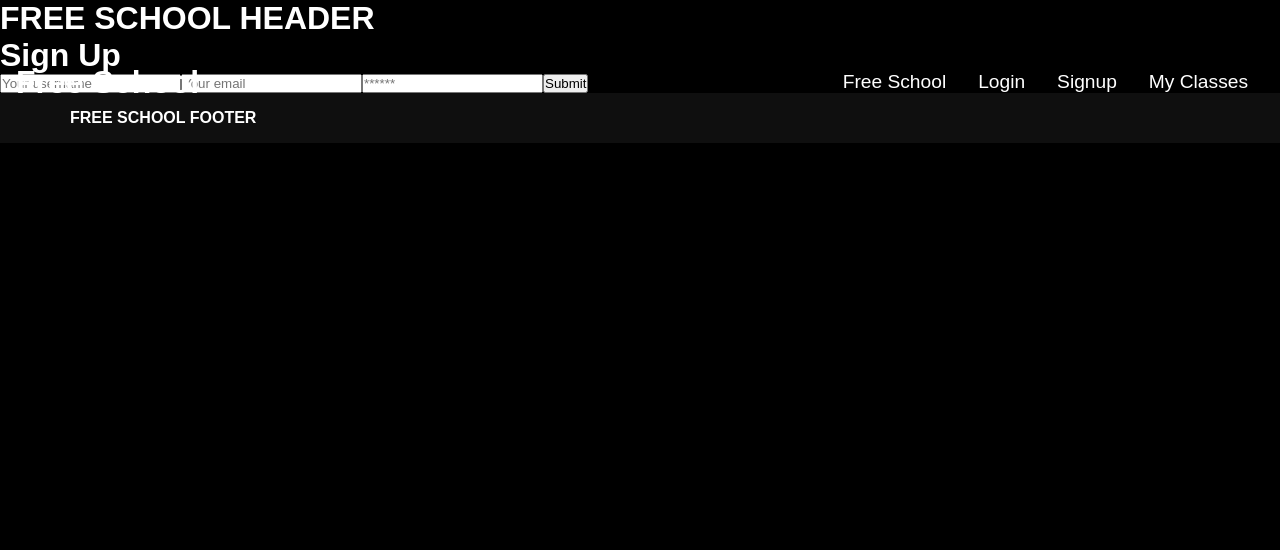
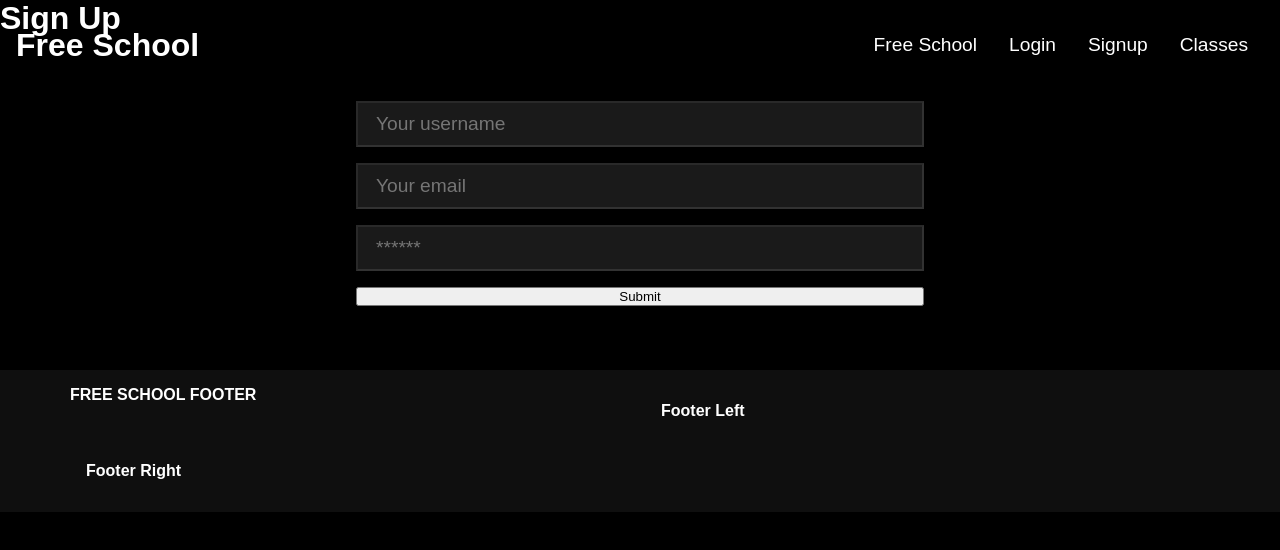
Before and after one commit to reethd/free-school, a React (Create React App) app in the folder client/: page /signup in a window 1280 px wide. Shown: the top 550 px of the page. Built offline with nearby package versions, Linux system fonts and the light colour scheme; a web font is replaced by a local one.

Commit message:
worked on nav and home

```diff
--- a/client/src/App.js
+++ b/client/src/App.js
@@ -8,17 +8,12 @@ import {
 import { setContext } from "@apollo/client/link/context";
 import { BrowserRouter, Route, Routes } from "react-router-dom";
 
-// import Home from "./pages/Home";
+import Home from "./pages/Home";
 import Login from "./pages/Login";
-import Header from "./components/Header";
 import Navbar from "./components/Navbar";
 import Footer from "./components/Footer";
 import MyEvents from "./pages/MyEvents";
 import SignUp from "./pages/SignUp";
-
-const isAuth = require('./utils/isAuth')
-
-// app.use(isAuth);
 
 // Construct our main GraphQL API endpoint
 const httpLink = createHttpLink({
@@ -49,10 +44,9 @@ function App() {
     <div>
       <ApolloProvider client={client}>
         <BrowserRouter>
-          <Header />
           <Navbar />
           <Routes>
-            {/* <Route path="/free-school" element={<Home />}/> */}
+            <Route path="/free-school" element={<Home />}/>
             <Route path="/login" element={<Login />} />
             <Route path="/myevents" element={<MyEvents />} />
             <Route path="/signup" element={<SignUp />} />
--- a/client/src/components/AllEvents.jsx
+++ b/client/src/components/AllEvents.jsx
@@ -4,7 +4,6 @@ import React from 'react'
 const AllEvents = ({events}) => {
   return (
     <div>
-      <h3>All Upcoming Classes</h3>
       <div >
         {events &&
           events.map((event) => (
--- a/client/src/components/Footer.jsx
+++ b/client/src/components/Footer.jsx
@@ -6,6 +6,12 @@ const Footer = () => {
     <div className="footer">
       <div className="footer-container">
       <h4>FREE SCHOOL FOOTER</h4>
+      <div className="left">
+        <h4> Footer Left </h4>
+        </div>
+      <div className="right">
+      <h4> Footer Right </h4>
+        </div>
       </div>
     </div>
   )
--- a/client/src/components/Header.jsx
+++ /dev/null
@@ -1,9 +0,0 @@
-import React from 'react'
-
-const Header = () => {
-  return (
-    <div><h1>FREE SCHOOL HEADER</h1></div>
-  )
-};
-
-export default Header;
--- a/client/src/components/Navbar.jsx
+++ b/client/src/components/Navbar.jsx
@@ -34,7 +34,7 @@ const Navbar = () => {
           <Link to="/signup">Signup</Link>
         </li>
         <li>
-          <Link to="/myevents">My Classes</Link>
+          <Link to="/myevents">Classes</Link>
         </li>
       </ul>
       <div className="hamburger" onClick={handleClick}>
--- a/client/src/index.css
+++ b/client/src/index.css
@@ -24,3 +24,25 @@ text-decoration: none;
 ul{
   list-style-type: none;
 }
+
+label {
+  color: #fff;
+  margin-bottom: 0.5rem;
+}
+
+form{
+  display: flex;
+  flex-direction: column;
+  padding: 4rem 1rem;
+  margin: auto;
+  max-width: 600px;
+}
+
+form input, form textarea {
+  margin-bottom: 1rem;
+  padding: 10px 18px;
+  font-size: 1.2rem;
+  background-color: rgba(255, 255, 255, 0.1);
+  border-color: rgba(255, 255, 255, 0.1);
+  color: #f4f4f4;
+}
--- a/client/src/pages/Home.jsx
+++ b/client/src/pages/Home.jsx
@@ -1,6 +1,6 @@
 import React from 'react'
 import { useQuery } from '@apollo/client';
-import { QUERY_EVENTS} from '../utils/queries';
+import {QUERY_EVENTS} from '../utils/queries';
 import AllEvents from '../components/AllEvents';
 
 const Home = () => {
@@ -13,6 +13,7 @@ const Home = () => {
   return (
     <main>
       <div >
+        <h1>All Upcoming Classes</h1>
         <div className="events-board">
           {loading ? (
             <div>Loading...</div>
--- a/client/src/pages/Login.jsx
+++ b/client/src/pages/Login.jsx
@@ -42,17 +42,15 @@ const Login = (props) => {
 
 
   return(
-    <div>
+    <div className="form">
         <h1>Log in now! Or else!</h1>
     <form onSubmit={handleFormSubmit}>
       <input placeholder="Your username" name="username" value={formState.username} onChange={handleChange} ></input>
       <input placeholder="********" name="password" type="password" value={formState.password} onChange={handleChange} ></input>
-
-        <button type="submit">Submit</button>
-
+      <button type="submit">Submit</button>
     </form>
     </div>
   )
-}
+};
 
 export default Login;
--- a/client/src/utils/mutations.js
+++ b/client/src/utils/mutations.js
@@ -77,8 +77,8 @@ export const REMOVE_STUDENT = gql`
 `;
 
 export const UPDATE_EVENT_TITLE = gql`
-  mutation updateEventTitle($_id: ID!, $title: String!) {
-    updateEventTitle(_id: $_id, title: $title) {
+  mutation updateEventTitle($id: ID!, $title: String!) {
+    updateEventTitle(_id: $id, title: $title) {
       title
     }
   }
--- a/client/src/utils/queries.js
+++ b/client/src/utils/queries.js
@@ -26,7 +26,7 @@ export const QUERY_EVENTS = gql`
     events {
       title
       teacher {
-        username
+        _id
       }
       location
       date
@@ -44,17 +44,23 @@ export const QUERY_EVENTS = gql`
 `;
 
 export const QUERY_EVENT = gql`
-  query singleEvent(_id: $_id) {
+  query singleEvent($_id: _id) {
     event(_id: $_id) {
       createdAt
       title
-      teacher
+      teacher {
+        _id
+      }
       location
       date
       time
       imageSource
       description
-      students
+      students {
+        name
+        email
+        phone
+      }
     }
   }
 `;
```
Also changed, not shown: client/src/components/HeaderStyles.css (deleted), 2 other files (tests, documents, lock files or other folders).
